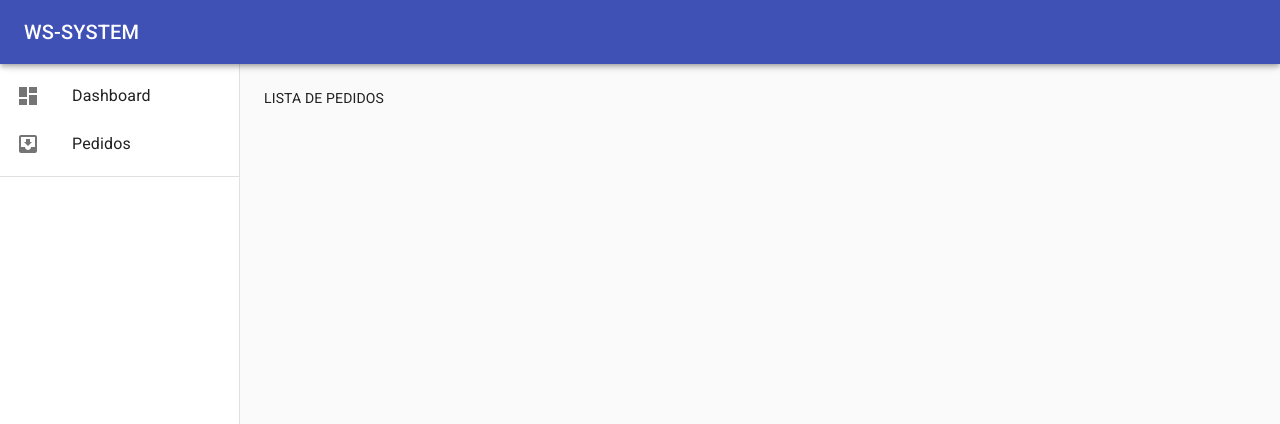
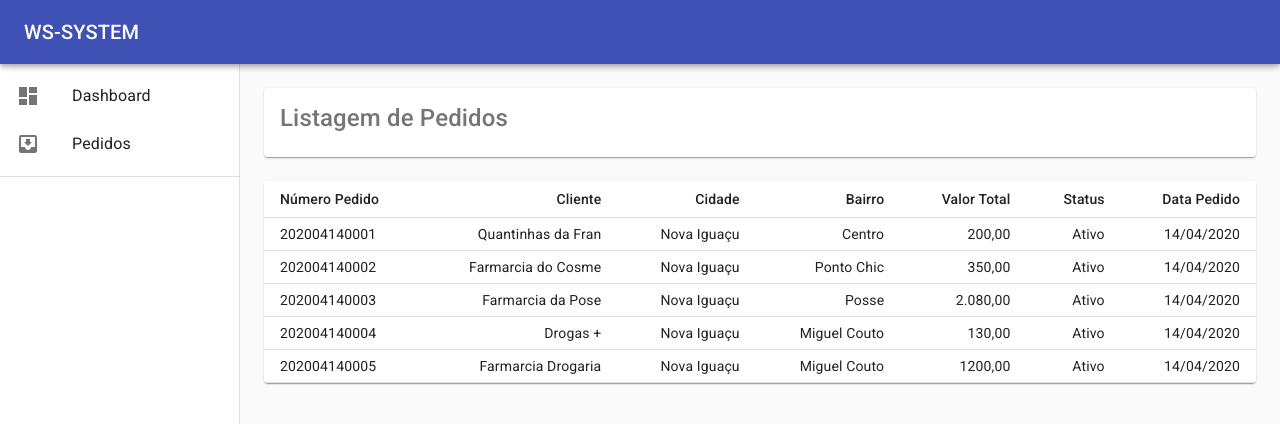
Before and after one commit to wandersilva5/GM, a React (Create React App) app in the folder frontend/: page /pedidos in a window 1280 px wide. Shown: the top 424 px of the page. Built offline with nearby package versions, Linux system fonts and the light colour scheme.

Commit message:
UPDATE  limpando o código em Layout, Logon e Pedido

```diff
--- a/frontend/src/pages/Layout/index.js
+++ b/frontend/src/pages/Layout/index.js
@@ -1,4 +1,4 @@
-import React, { Children } from 'react';
+import React from 'react';
 import { Link } from 'react-router-dom';
 import PropTypes from 'prop-types';
 import {
--- a/frontend/src/pages/Logon/index.js
+++ b/frontend/src/pages/Logon/index.js
@@ -87,8 +87,6 @@ export default function Logon() {
                      Não tenho cadastro
                 </Link>
             </Container>
-
-            {/* <img src={heroesImg} alt="Heroes" /> */}
         </div>
     );
 }
--- a/frontend/src/pages/Pedidos/index.js
+++ b/frontend/src/pages/Pedidos/index.js
@@ -1,7 +1,76 @@
 import React from 'react';
+import {
+    makeStyles, Typography, Paper, Grid,
+    Table, TableBody, TableCell, TableContainer, TableHead, TableRow
+} from '@material-ui/core';
+
+const useStyles = makeStyles((theme) => ({
+    root: {
+      flexGrow: 1,
+    },
+    paper: {
+      padding: theme.spacing(2),
+      textAlign: 'left',
+      color: theme.palette.text.secondary,
+    },
+  }));
+
+function createData(numPedido, nomeCliente, cidade, bairro, valorTotal, statusPedido, dataPedido) {
+    return { numPedido, nomeCliente, cidade, bairro, valorTotal, statusPedido, dataPedido };
+}
+
+const rows = [
+    createData('202004140001', 'Quantinhas da Fran', 'Nova Iguaçu', 'Centro', '200,00', 'Ativo','14/04/2020'),
+    createData('202004140002', 'Farmarcia do Cosme', 'Nova Iguaçu', 'Ponto Chic', '350,00', 'Ativo','14/04/2020'),
+    createData('202004140003', 'Farmarcia da Pose', 'Nova Iguaçu', 'Posse', '2.080,00', 'Ativo','14/04/2020'),
+    createData('202004140004', 'Drogas +', 'Nova Iguaçu', 'Miguel Couto', '130,00', 'Ativo','14/04/2020'),
+    createData('202004140005', 'Farmarcia Drogaria', 'Nova Iguaçu', 'Miguel Couto', '1200,00', 'Ativo','14/04/2020'),
+];
 
 export default function Profile() {
+    const classes = useStyles();
+
     return (
-        <div>LISTA DE PEDIDOS</div>
-    )
+        <div className={classes.root}>
+            <Grid container spacing={3}>
+                <Grid item xs={12}>
+                    <Paper className={classes.paper}>
+                        <Typography variant="body1" gutterBottom>
+                            <h4>Listagem de Pedidos</h4>
+                        </Typography>
+                    </Paper>
+                </Grid>
+                <Grid item xs={12}>
+                    <TableContainer component={Paper}>
+                        <Table className={classes.table} size="small" aria-label="a dense table">
+                            <TableHead>
+                                <TableRow>
+                                    <TableCell>Número Pedido</TableCell>
+                                    <TableCell align="right">Cliente</TableCell>
+                                    <TableCell align="right">Cidade</TableCell>
+                                    <TableCell align="right">Bairro</TableCell>
+                                    <TableCell align="right">Valor Total</TableCell>
+                                    <TableCell align="right">Status</TableCell>
+                                    <TableCell align="right">Data Pedido</TableCell>
+                                </TableRow>
+                            </TableHead>
+                            <TableBody>
+                            {rows.map((row) => (
+                                <TableRow key={row.id}>
+                                    <TableCell component="th" scope="row">{row.numPedido}</TableCell>
+                                    <TableCell align="right">{row.nomeCliente}</TableCell>
+                                    <TableCell align="right">{row.cidade}</TableCell>
+                                    <TableCell align="right">{row.bairro}</TableCell>
+                                    <TableCell align="right">{row.valorTotal}</TableCell>
+                                    <TableCell align="right">{row.statusPedido}</TableCell>
+                                    <TableCell align="right">{row.dataPedido}</TableCell>
+                                </TableRow>
+                            ))}
+                            </TableBody>
+                        </Table>
+                    </TableContainer>
+                </Grid>
+            </Grid>
+        </div>
+    );
 }
```
Also changed, not shown: 1 other file (tests, documents, lock files or other folders).
